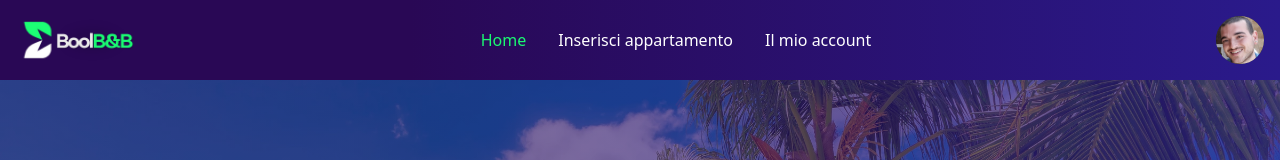
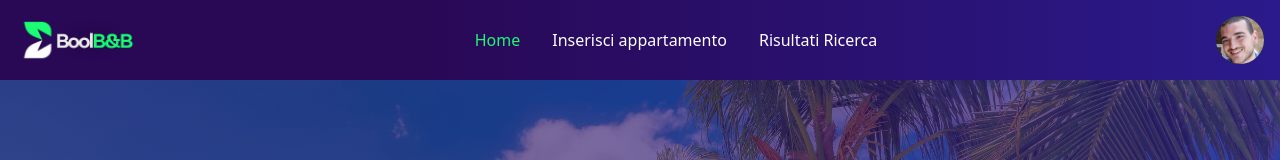
Before and after one commit to fabioferrero90/boolbnb-frontend-pw, a React (Vite) app: page / in a window 1280 px wide. Shown: the top 160 px of the page. Built offline with nearby package versions, Linux system fonts and the light colour scheme; no server answers.

Commit message:
fix header links

```diff
--- a/src/Components/Header.jsx
+++ b/src/Components/Header.jsx
@@ -1,4 +1,9 @@
+import { useNavigate } from "react-router-dom"
+
 const Header = ( {headerMenu} ) => {
+
+  const navigate = useNavigate()
+
   return (
     <>
       <nav className="bg-white border-gray-200 custom-bg-color-primary">
@@ -41,11 +46,11 @@ const Header = ( {headerMenu} ) => {
         <div className="items-center justify-between hidden w-full md:flex md:w-auto md:order-1" id="navbar-user">
           <ul className="flex flex-col font-medium p-4 md:p-0 mt-4 border rounded-lg md:space-x-8 rtl:space-x-reverse md:flex-row md:mt-0 md:border-0 border-gray-700">
             <li>
-              <a href="#" className="block py-2 px-3 text-white rounded-sm md:bg-transparent md:text-teal-200 md:p-0 custom-teal-color" aria-current="page">Home</a>
+              <a href="#" className="block py-2 px-3 text-white rounded-sm md:bg-transparent md:text-teal-200 md:p-0 custom-teal-color" aria-current="page" onClick={() => navigate('/')}>Home</a>
             </li>
             {headerMenu.map(item => (
               <li key={item.key}>
-                <a href="#" className="lock py-2 px-3 rounded-sm md:p-0 text-white md:hover:text-teal-500 hover:bg-gray-700 hover:text-white md:hover:bg-transparent border-gray-700" aria-current="page">{item.name}</a>
+                <a href="#" className="lock py-2 px-3 rounded-sm md:p-0 text-white md:hover:text-teal-500 hover:bg-gray-700 hover:text-white md:hover:bg-transparent border-gray-700" aria-current="page" onClick={() => navigate(item.route)}>{item.name} </a>
               </li>
             ))}
           </ul>
--- a/src/Layouts/DefaultLayout.jsx
+++ b/src/Layouts/DefaultLayout.jsx
@@ -3,8 +3,8 @@ import Header from '../Components/Header'
 import Footer from '../Components/Footer'
 
 const headerMenu = [
-  { route: "/create", name: "Inserisci appartamento", key: "create" },
-  { route: "/account", name: "Il mio account", key: "account" }
+  { route: "/", name: "Inserisci appartamento", key: "create" },
+  { route: "/results", name: "Risultati Ricerca", key: "results" }
 ];
 
 const DefaultLayout = () => {
```
